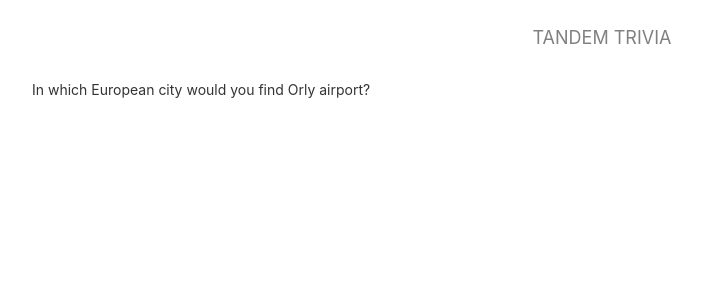
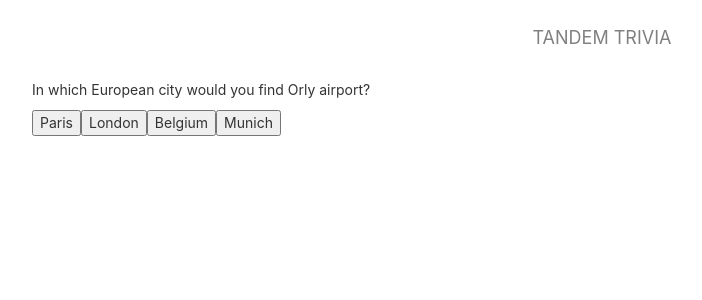
Before and after one commit to Chris-Violante/tandem_trivia, a React (Create React App) app: page /GamePage in a window 1280 px wide. Shown: the top 300 px of the page, without its empty margins (38-740 px from the left). Built offline with nearby package versions, Linux system fonts and the light colour scheme.

Commit message:
answers render as buttons

```diff
--- /dev/null
+++ b/src/components/Answers/Answers.jsx
@@ -0,0 +1,20 @@
+import React, { Component } from 'react'
+
+
+
+class Answers extends Component {
+        render() {
+            return(
+                <div>
+                    <button>{this.props.question.correct}</button>
+                    <button>{this.props.question.incorrect[0]}</button>
+                    <button>{this.props.question.incorrect[1]}</button>
+                    <button>{this.props.question.incorrect[2]}</button>
+                </div>
+
+        )
+    }
+}
+
+
+export default Answers
--- a/src/pages/App/App.js
+++ b/src/pages/App/App.js
@@ -7,6 +7,7 @@ import HomePage from '../HomePage/HomePage'
 
 
 console.log(QuestionsData)
+
 
 class App extends Component {
   constructor() {
@@ -22,6 +23,7 @@ class App extends Component {
       question: this.getQuestion()
     }
   }
+
 
   getQuestion = () => {
     return QuestionsData[this.getRandomInt(0, 20)]
--- a/src/pages/GamePage/GamePage.jsx
+++ b/src/pages/GamePage/GamePage.jsx
@@ -1,5 +1,6 @@
 import React, { Component } from 'react';
 import CurrentQuestion from '../../components/CurrentQuestion/CurrentQuestion'
+import Answers from '../../components/Answers/Answers'
 
 
 
@@ -7,10 +8,17 @@ class GamePage extends Component {
     render() {
         return(
             <div>
-                <CurrentQuestion
-                    question={this.props.question}
-                    score={this.props.score}
-                />
+                <div>
+                    <CurrentQuestion
+                        question={this.props.question}
+                        score={this.props.score}
+                    />
+                </div>
+                <div>
+                    <Answers
+                        question={this.props.question}
+                    />
+                </div>
             </div>
         )
     }
```
